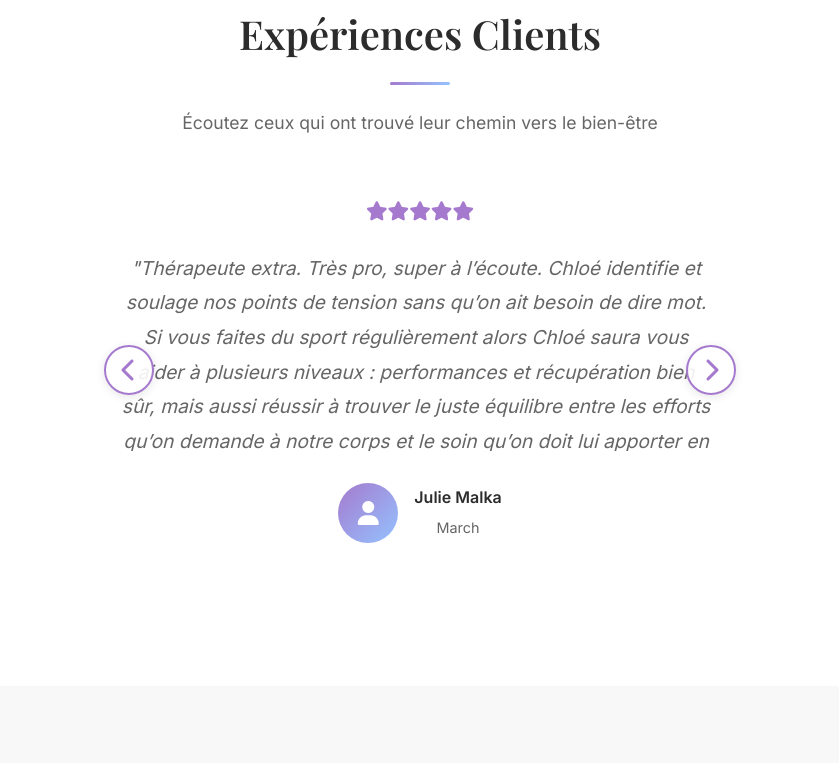
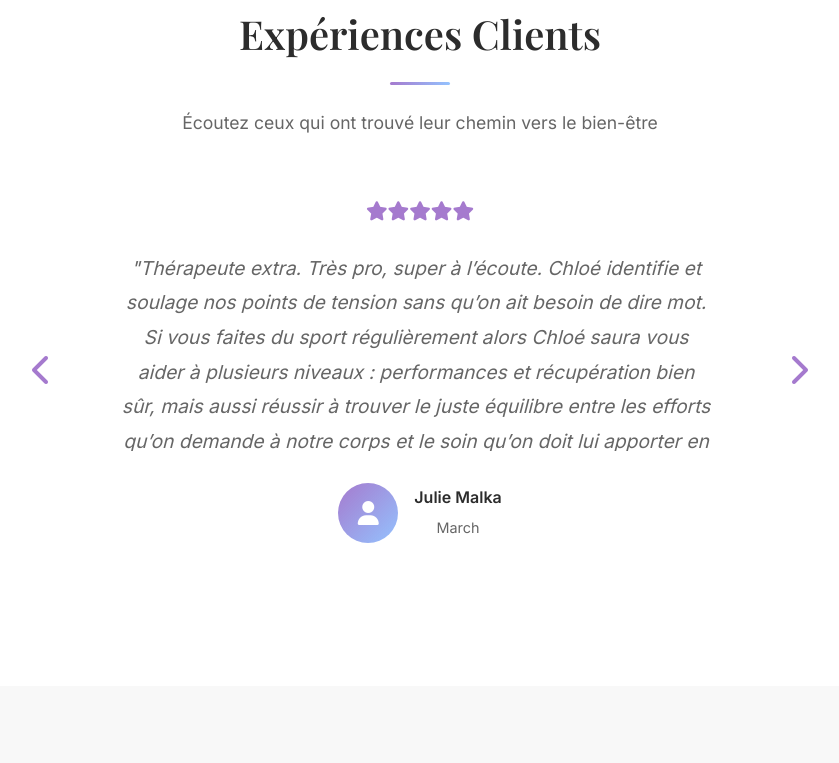
Before and after one commit to hyperlux/EDEN, a plain HTML site: page index.html in a window 1280 px wide. Shown: the part 5338-6101 px from the top of the page, without its empty margins (220-1059 px from the left). Drawn offline with nearby package versions, Linux system fonts and the light colour scheme.

Commit message:
arrows testimonials

```diff
--- a/styles.css
+++ b/styles.css
@@ -796,7 +796,8 @@ button {
     display: flex;
     align-items: center;
     justify-content: center;
-    overflow: hidden; /* Prevent content spillover */
+    overflow: visible; /* Allow arrows to be visible outside */
+    padding: 0 4rem; /* Add padding to accommodate arrows */
 }
 
 .testimonial {
@@ -890,12 +891,12 @@ button {
 }
 
 .carousel-arrow {
-    background: rgba(255, 255, 255, 0.9);
-    border: 2px solid var(--primary-color);
-    border-radius: 50%;
-    width: 50px;
-    height: 50px;
-    font-size: 1.5rem;
+    background: transparent;
+    border: none;
+    border-radius: 0;
+    width: auto;
+    height: auto;
+    font-size: 2rem;
     color: var(--primary-color);
     cursor: pointer;
     position: absolute;
@@ -906,22 +907,20 @@ button {
     align-items: center;
     justify-content: center;
     z-index: 10;
-    box-shadow: var(--shadow-light);
+    padding: 0.5rem;
 }
 
 .carousel-arrow:hover {
-    background: var(--primary-color);
-    color: var(--white);
-    transform: translateY(-50%) scale(1.1);
-    box-shadow: var(--shadow-medium);
+    color: var(--primary-dark);
+    transform: translateY(-50%) scale(1.2);
 }
 
 .prev-arrow {
-    left: 1rem; /* More visible positioning */
+    left: 0; /* Position at the edge of the carousel container */
 }
 
 .next-arrow {
-    right: 1rem; /* More visible positioning */
+    right: 0; /* Position at the edge of the carousel container */
 }
 
 /* Responsive adjustments for arrows and testimonials */
```
Also changed, not shown: img/biglotus.png (deleted).
